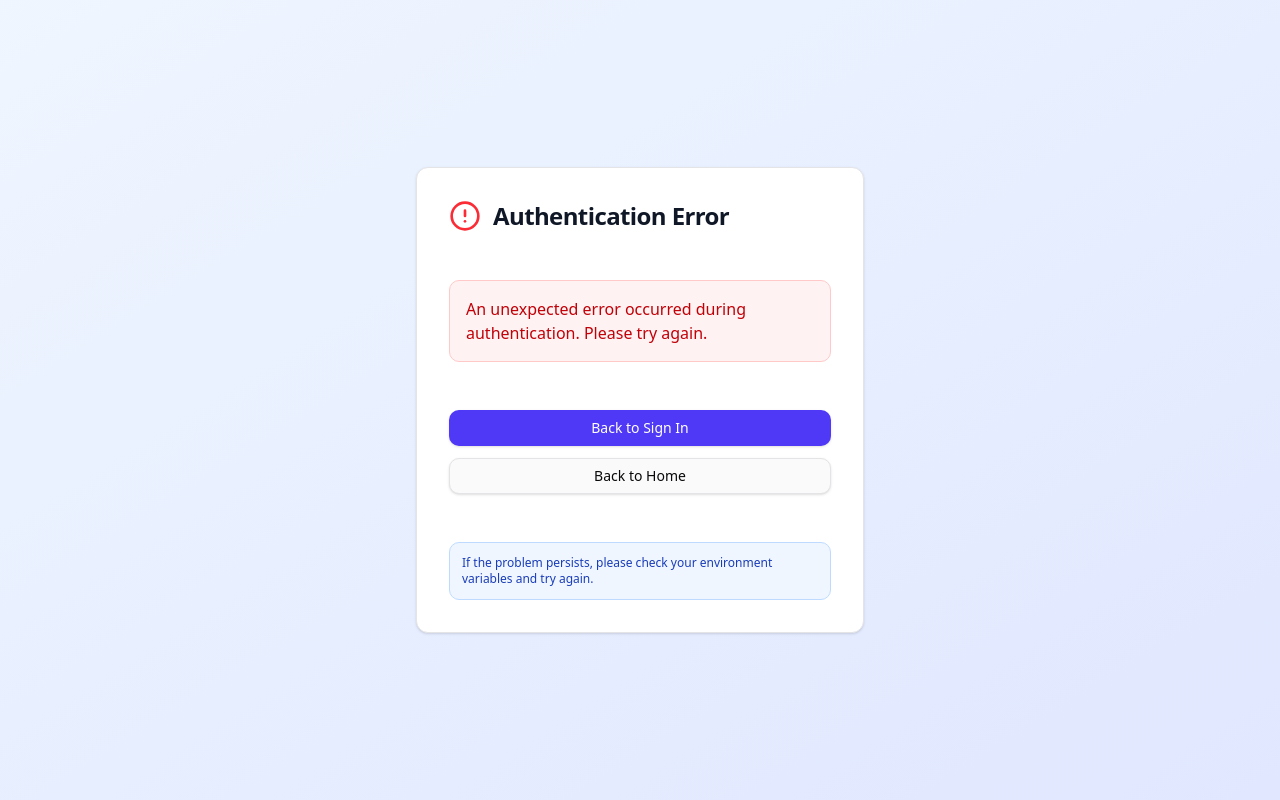
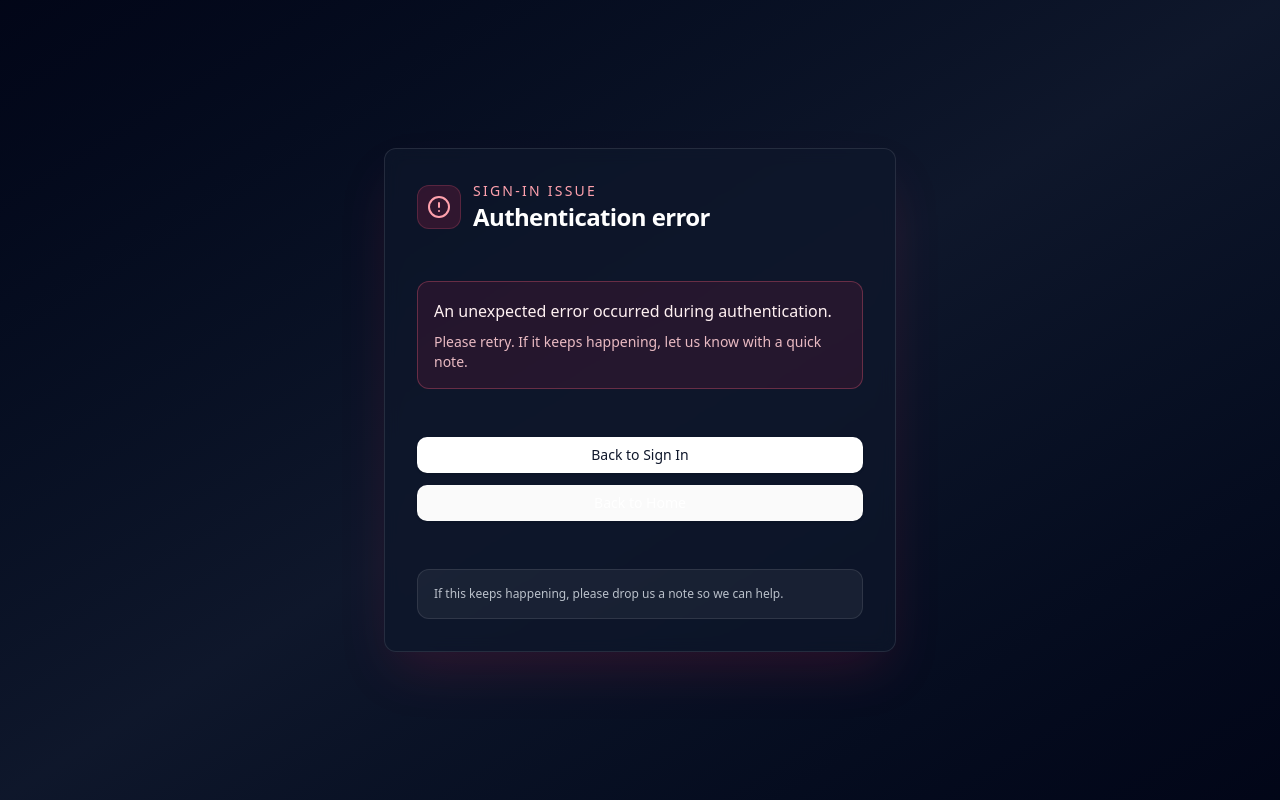
Before and after one commit to Bivaas/Booklyx, a Next.js app: page /auth/error in a window 1280 px wide. Built offline with nearby package versions, Linux system fonts and the light colour scheme.

Commit message:
incorrect password theme update

```diff
--- a/src/app/auth/error/page.tsx
+++ b/src/app/auth/error/page.tsx
@@ -11,58 +11,98 @@ function ErrorContent() {
   const searchParams = useSearchParams();
   const error = searchParams.get("error");
 
-  const getErrorMessage = (errorCode: string | null) => {
+  const getErrorCopy = (errorCode: string | null) => {
     switch (errorCode) {
+      case "Invalid password":
+      case "CredentialsSignin":
+      case "AccessDenied":
+        return {
+          title: "Invalid credentials",
+          message: "The email or password didn't match. Double-check and try again.",
+          hint: "Tip: verify caps lock and that you're using the password set during signup.",
+        };
       case "OAuthSignin":
-        return "Failed to connect to the authentication provider. Please try again.";
+        return {
+          title: "Provider connection failed",
+          message: "Couldn't reach the authentication provider. Please try again.",
+          hint: "If this keeps happening, re-start the sign-in from the beginning.",
+        };
       case "OAuthCallback":
-        return "The authentication callback failed. Please try again.";
+        return {
+          title: "Sign-in callback failed",
+          message: "Something went wrong finishing the sign-in. Please try again.",
+          hint: "If the issue persists, try a different provider or contact support.",
+        };
       case "OAuthCreateAccount":
-        return "Could not create account. Please try again.";
       case "EmailCreateAccount":
-        return "Could not create account with email. Please try again.";
+        return {
+          title: "Couldn't create your account",
+          message: "We couldn't finish creating your account just now. Please try again.",
+          hint: "If you already have an account, go back and sign in instead.",
+        };
       case "Callback":
-        return "There was an error in the authentication process. Please try again.";
+        return {
+          title: "Authentication problem",
+          message: "There was an issue completing authentication. Please try again.",
+          hint: "A quick refresh often resolves transient errors.",
+        };
       case "OAuthAccountNotLinked":
-        return "This email is already associated with another account.";
+        return {
+          title: "Email already linked",
+          message: "This email is already connected to another sign-in method.",
+          hint: "Use the original provider or contact support to merge accounts.",
+        };
       case "SessionCallback":
-        return "Error creating session. Please try again.";
+        return {
+          title: "Session could not start",
+          message: "We couldn't start your session. Please try again.",
+          hint: "If the issue persists, sign out everywhere and retry.",
+        };
       default:
-        return "An unexpected error occurred during authentication. Please try again.";
-
+        return {
+          title: "Authentication error",
+          message: "An unexpected error occurred during authentication.",
+          hint: "Please retry. If it keeps happening, let us know with a quick note.",
+        };
     }
   };
 
+  const { title, message, hint } = getErrorCopy(error);
+
   return (
-    <div className="min-h-screen bg-gradient-to-br from-blue-50 to-indigo-100 flex items-center justify-center p-4">
-      <Card className="w-full max-w-md p-8">
-        <div className="flex items-center space-x-3 mb-6">
-          <div className="flex-shrink-0">
-            <AlertCircle className="h-8 w-8 text-red-500" />
+    <div className="min-h-screen bg-gradient-to-br from-slate-950 via-slate-900 to-slate-950 flex items-center justify-center p-6">
+      <Card className="w-full max-w-lg p-8 bg-slate-900/70 border border-white/10 shadow-2xl shadow-rose-500/15 backdrop-blur">
+        <div className="flex items-center gap-3 mb-6">
+          <span className="flex h-11 w-11 items-center justify-center rounded-xl bg-rose-500/15 text-rose-300 border border-rose-400/20">
+            <AlertCircle className="h-6 w-6" />
+          </span>
+          <div>
+            <p className="text-sm uppercase tracking-[0.16em] text-rose-300">Sign-in issue</p>
+            <h1 className="text-2xl font-semibold text-white">{title}</h1>
           </div>
-          <h1 className="text-2xl font-bold text-gray-900">Authentication Error</h1>
         </div>
 
-        <div className="mb-6 p-4 bg-red-50 border border-red-200 rounded-lg">
-          <p className="text-red-700">{getErrorMessage(error)}</p>
+        <div className="mb-6 rounded-xl border border-rose-400/30 bg-rose-500/10 p-4 text-rose-50">
+          <p className="text-base leading-relaxed">{message}</p>
+          <p className="mt-2 text-sm text-rose-200/90">{hint}</p>
         </div>
 
         <div className="space-y-3">
           <Link href="/auth/signin" className="block w-full">
-            <Button className="w-full bg-indigo-600 hover:bg-indigo-700 text-white">
+            <Button className="w-full bg-white text-slate-900 hover:bg-slate-100">
               Back to Sign In
             </Button>
           </Link>
           <Link href="/" className="block w-full">
-            <Button variant="outline" className="w-full">
+            <Button variant="outline" className="w-full border-white/15 text-white hover:bg-white/10 hover:text-white">
               Back to Home
             </Button>
           </Link>
         </div>
 
-        <div className="mt-6 p-3 bg-blue-50 border border-blue-200 rounded-lg">
-          <p className="text-xs text-blue-800">
-            If the problem persists, please check your environment variables and try again.
+        <div className="mt-6 rounded-xl border border-white/10 bg-white/5 p-4">
+          <p className="text-xs text-slate-200/80">
+            If this keeps happening, please drop us a note so we can help.
           </p>
         </div>
       </Card>
```
